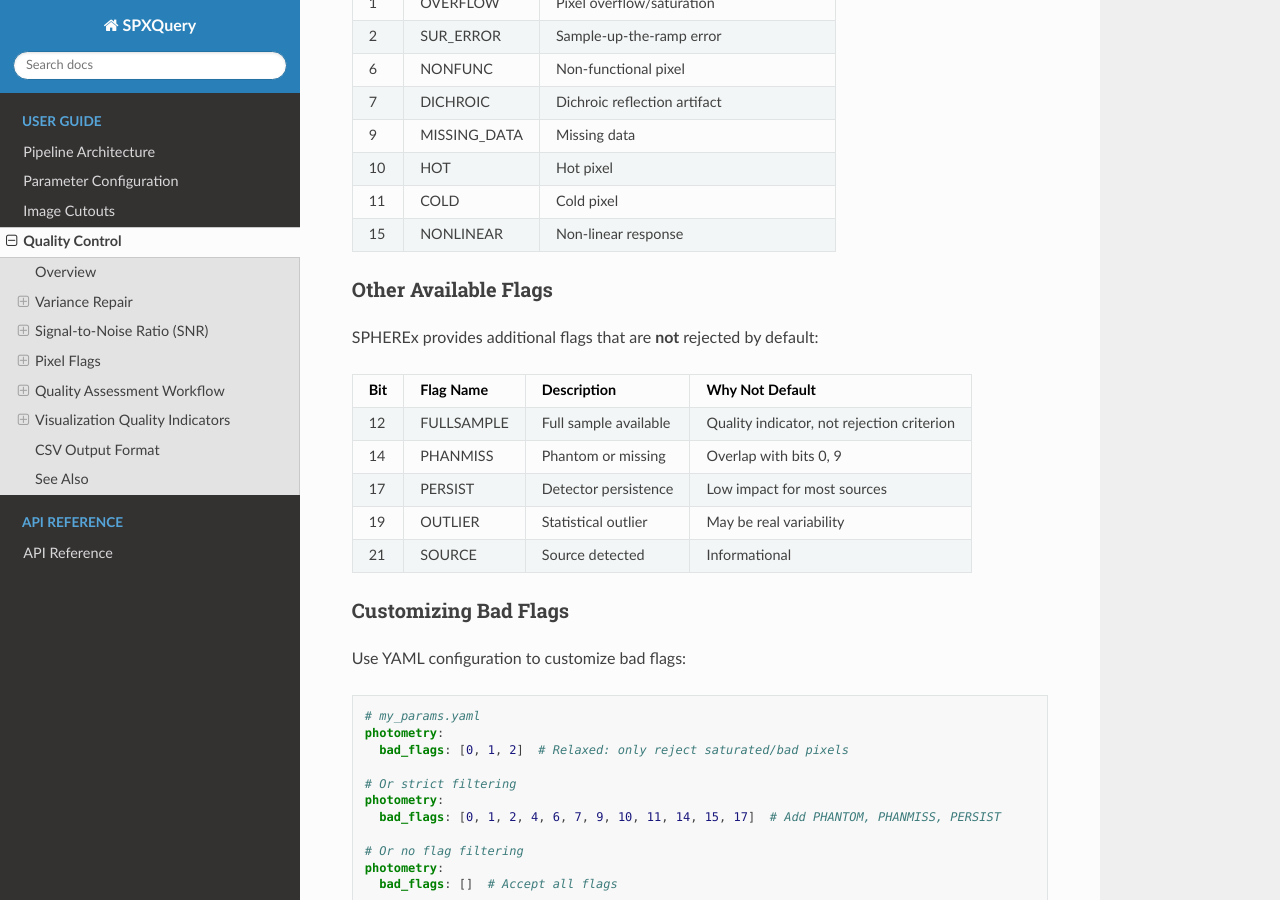
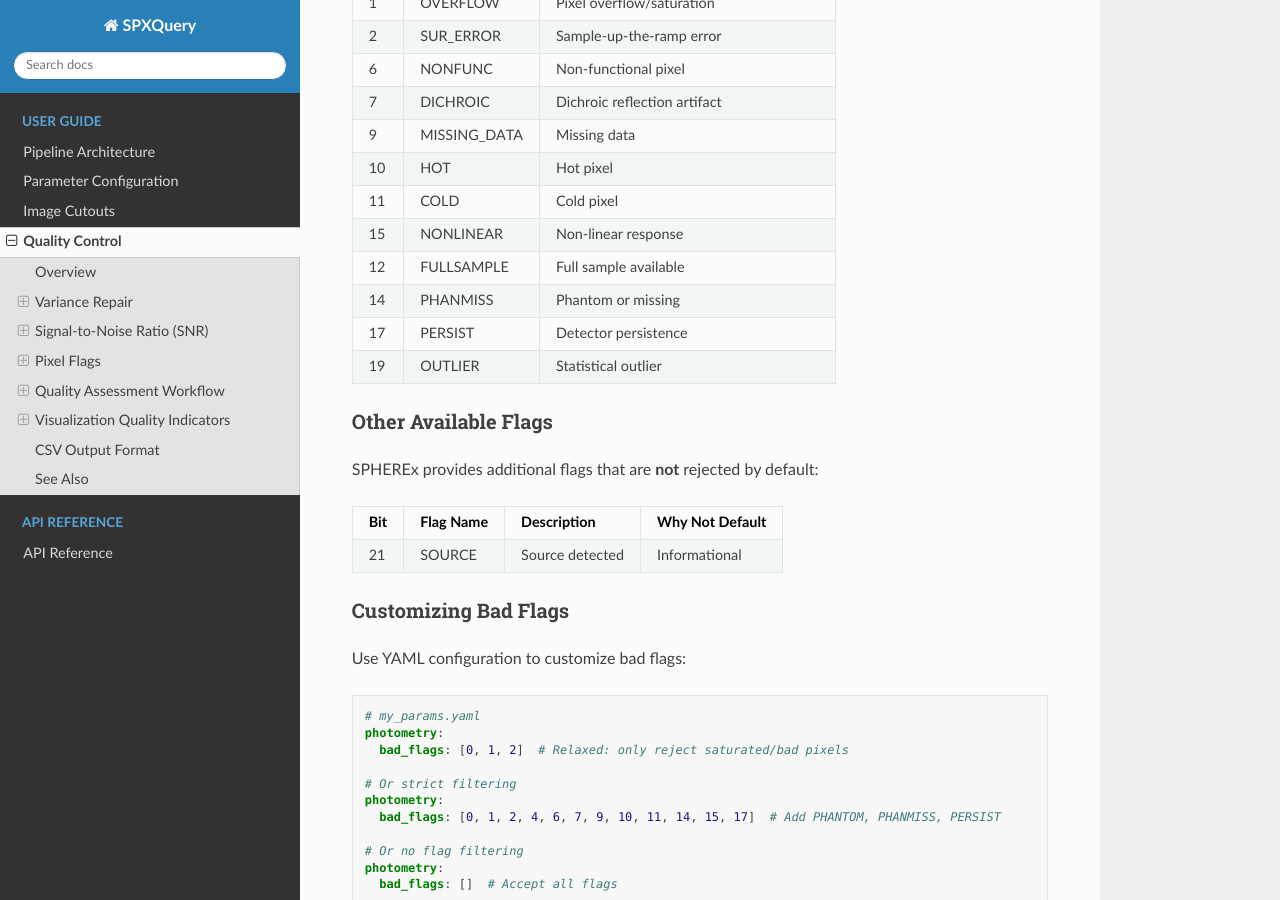
Before and after one commit to WenkeRen/spxquery, a Sphinx documentation site: the page built from docs/user_guide/quality_control.md, in a window 1280 px wide and 900 px high, scrolled down 3214 px. Built offline with Sphinx 7.4.7 and the Read the Docs theme 3.1.0, drawn with Linux system fonts in a browser that asks for light colours; pages that are not in the unit, such as notebooks, are missing from menus.

Commit message:
feat: add additional quality flags and descriptions to quality control documentation

```diff
--- a/docs/user_guide/quality_control.md
+++ b/docs/user_guide/quality_control.md
@@ -135,10 +139,6 @@ SPHEREx provides additional flags that are **not** rejected by default:
 
 | Bit | Flag Name | Description | Why Not Default |
 |-----|-----------|-------------|-----------------|
-| 12 | FULLSAMPLE | Full sample available | Quality indicator, not rejection criterion |
-| 14 | PHANMISS | Phantom or missing | Overlap with bits 0, 9 |
-| 17 | PERSIST | Detector persistence | Low impact for most sources |
-| 19 | OUTLIER | Statistical outlier | May be real variability |
 | 21 | SOURCE | Source detected | Informational |
 
 ### Customizing Bad Flags
```
Also changed, not shown: other parts of docs/user_guide/quality_control.md (+4 -0 lines).
